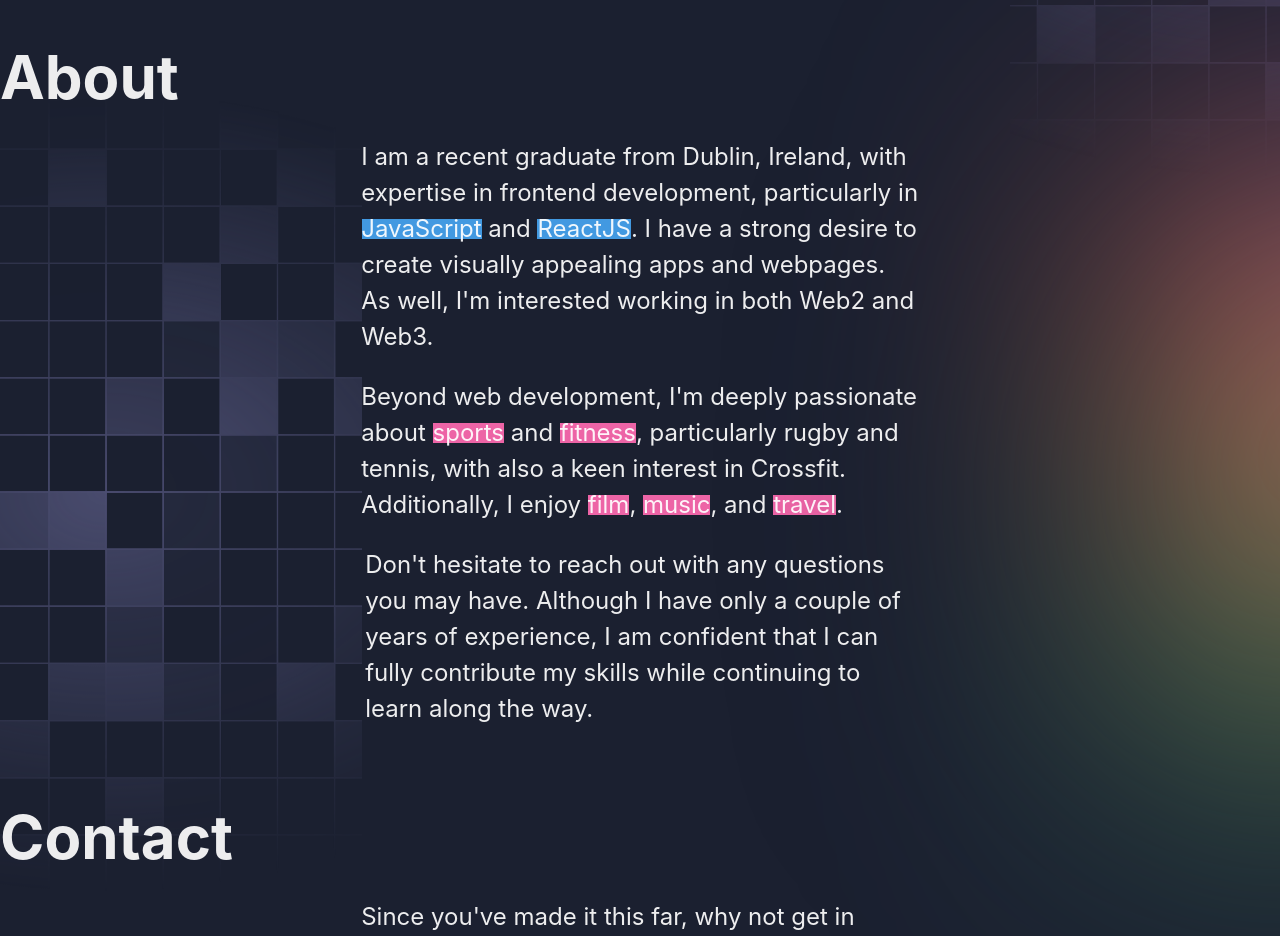
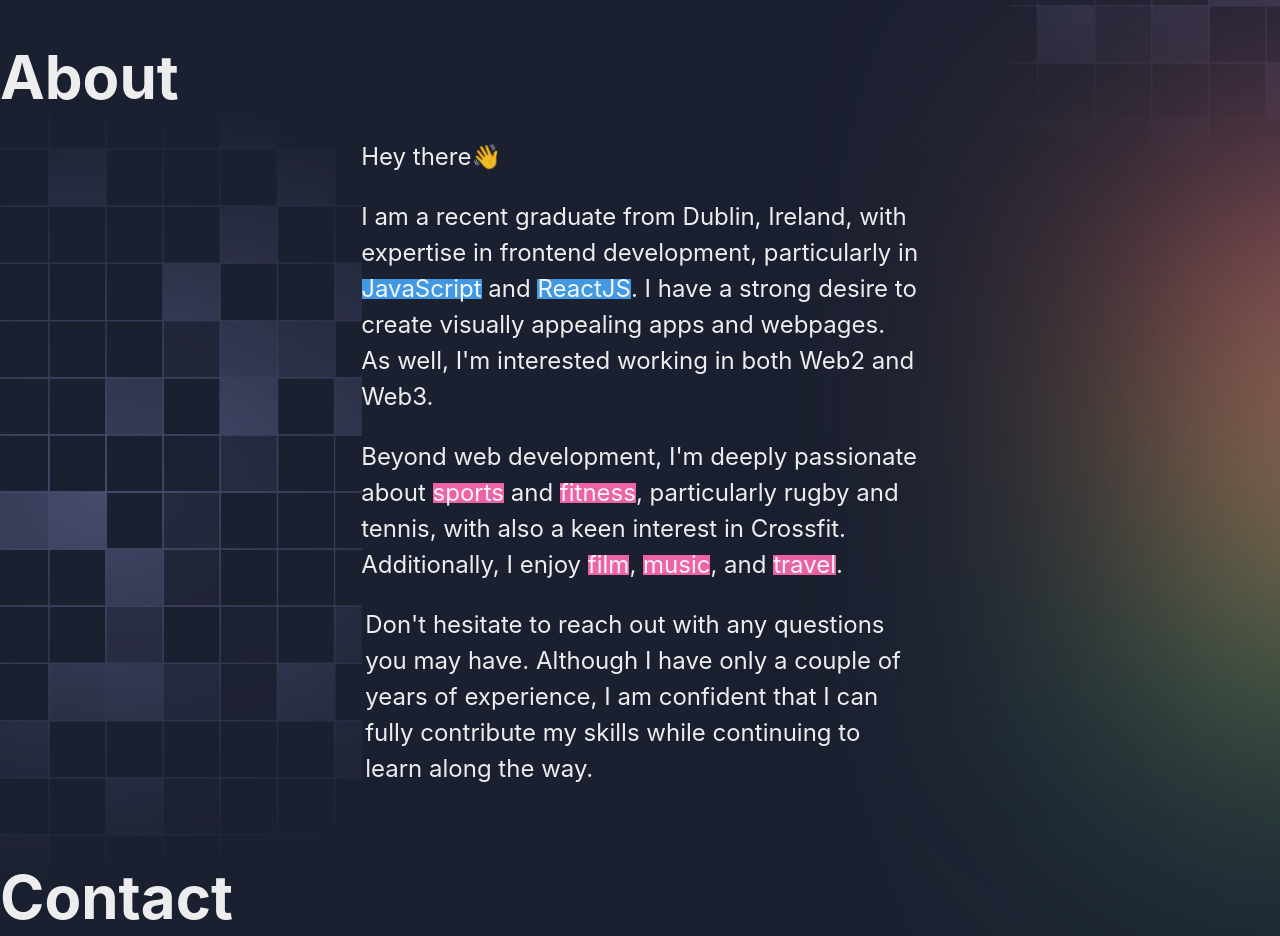
Before and after one commit to evangordo/Portfolio, a React (Create React App) app: page / in a window 1280 px wide. Shown: the part 2520-3456 px from the top of the page. Built offline with nearby package versions, Linux system fonts and the light colour scheme.

Commit message:
added emoji

```diff
--- a/src/components/About.jsx
+++ b/src/components/About.jsx
@@ -74,6 +74,14 @@ const About = () => {
               </Heading>
               <Container justifyContent={{ base: "center", md: "start" }}>
                 <Box>
+                  <Text
+                    mx={2}
+                    fontSize={{ base: "lg", md: "lg", xl: "2xl" }}
+                    textAlign={{ base: "center", md: "start" }}
+                  >
+                    Hey there👋
+                  </Text>
+                  <br />
                   <Text
                     mx={2}
                     fontSize={{ base: "lg", md: "lg", xl: "2xl" }}
```
